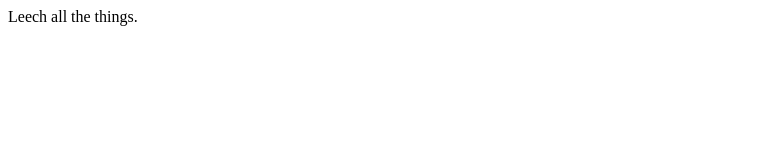
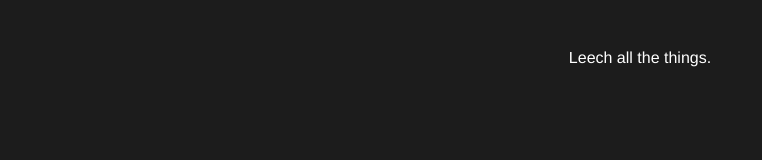
Before and after one commit to heroku/leech-drain, a website: page public/index.html in a window 1280 px wide. Shown: the whole page, without its empty margins (0-762 px from the left). Drawn offline with Linux system fonts and the light colour scheme.

Commit message:
init styles

```diff
--- a/public/index.html
+++ b/public/index.html
@@ -1,6 +1,7 @@
 <html>
   <head>
     <title>Leech</title>
+    <link rel="stylesheet" media="screen" type="text/css" href="/pulse.css" />
   </head>
   <body>
     <p>Leech all the things.</p>
--- /dev/null
+++ b/public/pulse.css
@@ -0,0 +1,56 @@
+/* http://meyerweb.com/eric/tools/css/reset/
+   v2.0 | 20110126
+   License: none (public domain) */
+
+html, body, div, span, applet, object, iframe,
+h1, h2, h3, h4, h5, h6, p, blockquote, pre,
+a, abbr, acronym, address, big, cite, code,
+del, dfn, em, img, ins, kbd, q, s, samp,
+small, strike, strong, sub, sup, tt, var,
+b, u, i, center,
+dl, dt, dd, ol, ul, li,
+fieldset, form, label, legend,
+table, caption, tbody, tfoot, thead, tr, th, td,
+article, aside, canvas, details, embed,
+figure, figcaption, footer, header, hgroup,
+menu, nav, output, ruby, section, summary,
+time, mark, audio, video {
+	margin: 0;
+	padding: 0;
+	border: 0;
+	font-size: 100%;
+	vertical-align: baseline;
+}
+/* HTML5 display-role reset for older browsers */
+article, aside, details, figcaption, figure,
+footer, header, hgroup, menu, nav, section {
+	display: block;
+}
+body {
+	line-height: 1;
+}
+ol, ul {
+	list-style: none;
+}
+blockquote, q {
+	quotes: none;
+}
+blockquote:before, blockquote:after,
+q:before, q:after {
+	content: '';
+	content: none;
+}
+table {
+	border-collapse: collapse;
+	border-spacing: 0;
+}
+
+/* Leech */
+
+body {
+	font-family: 'Helvetica Neue';
+	color: white;
+	background-color: #1C1C1C;
+	padding-top: 50px;
+	text-align: center;
+}
```
Also changed, not shown: out/leech.js, 1 other file.
